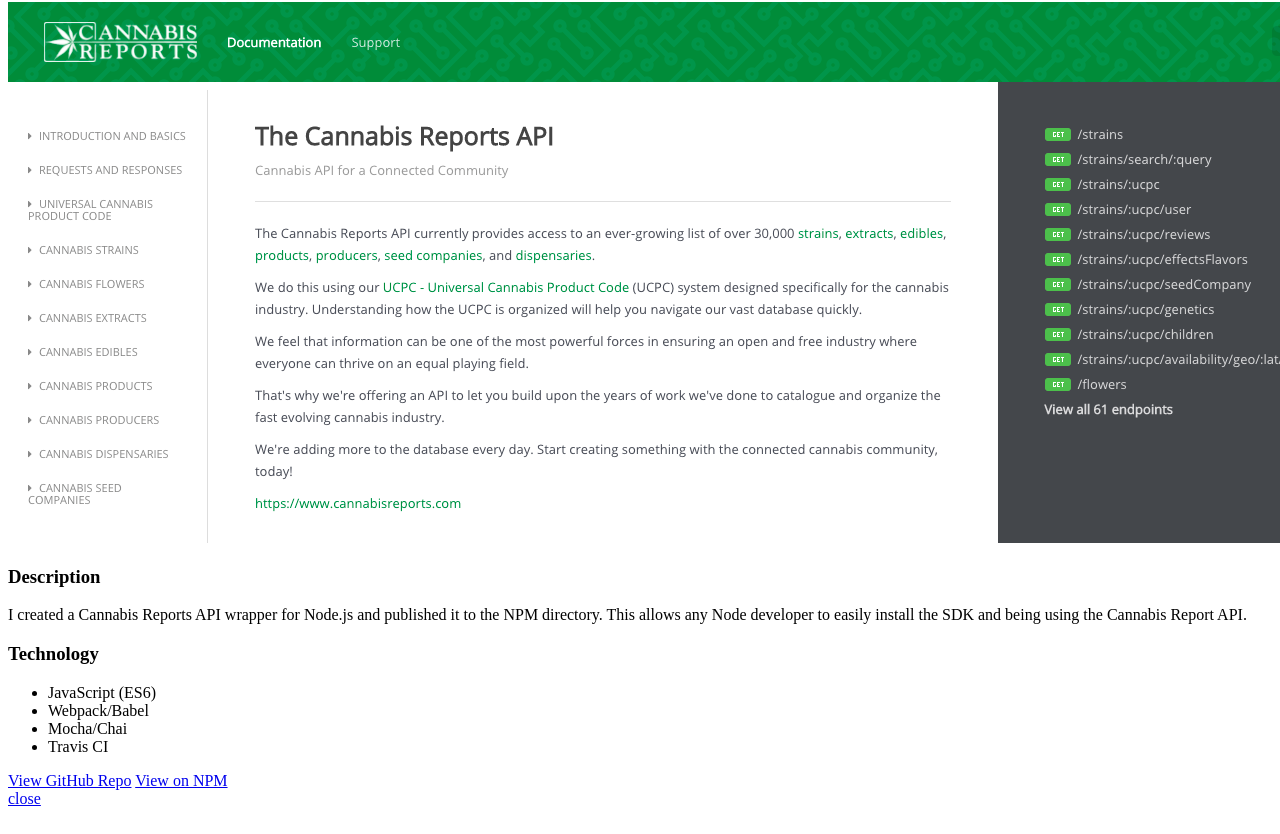
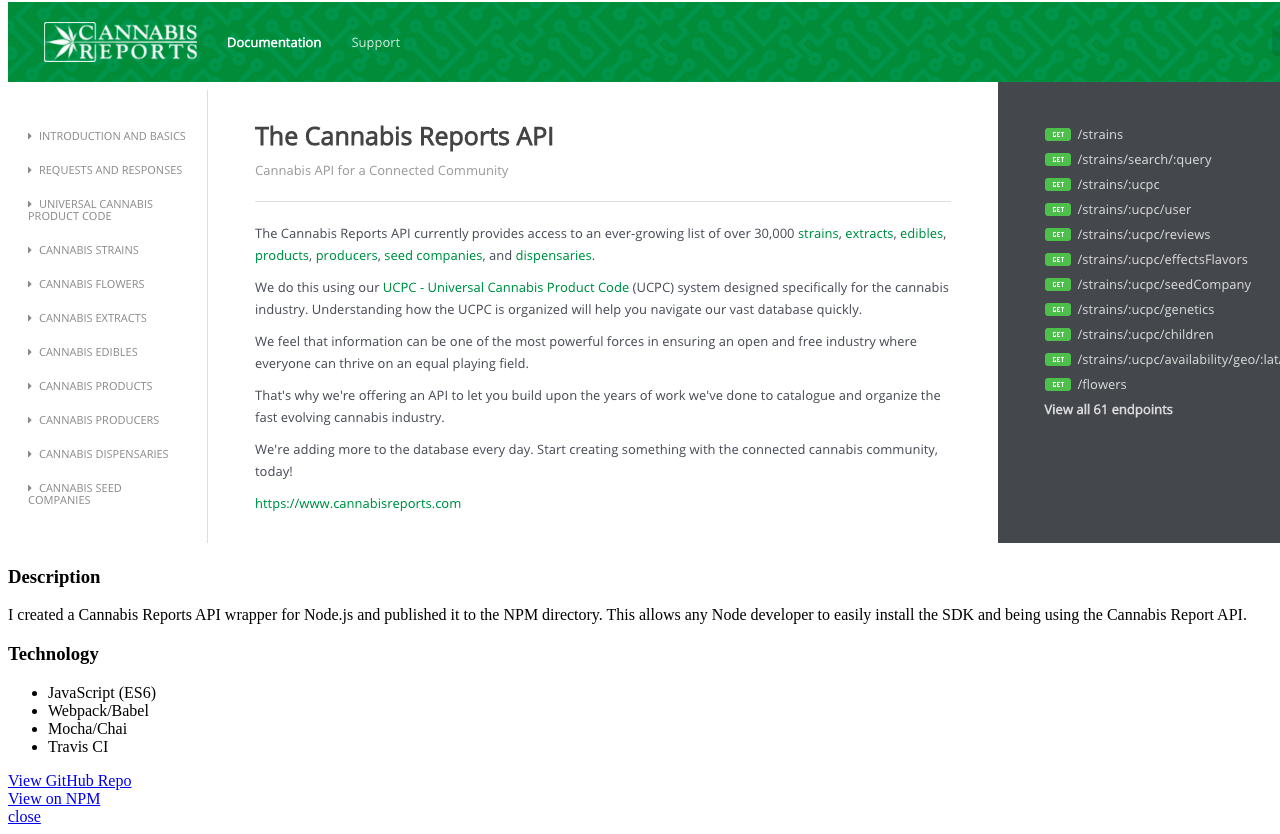
Before and after one commit to AJFunk/ajfunk.me, a plain HTML site: page cannabis-reports.html in a window 1280 px wide. Shown: the part 952-1786 px from the top of the page. Drawn offline with Linux system fonts and the light colour scheme.

Commit message:
fix cannabis reports links

```diff
--- a/cannabis-reports.html
+++ b/cannabis-reports.html
@@ -35,6 +35,9 @@
 
     <div class="launch">
       <a href="https://github.com/AJFunk/cannabis-reports" class="btn" target="_blank">View GitHub Repo</a>
+    </div>
+
+    <div class="launch">
       <a href="https://www.npmjs.com/package/cannabis-reports" class="btn" target="_blank">View on NPM</a>
     </div>
 
```
